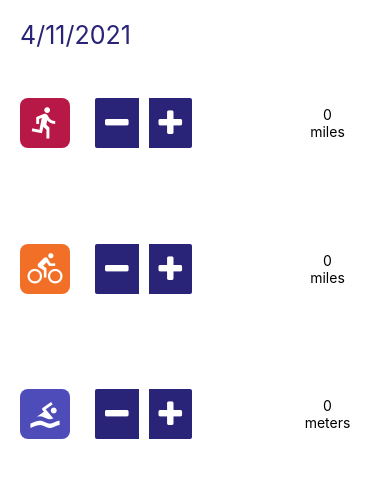
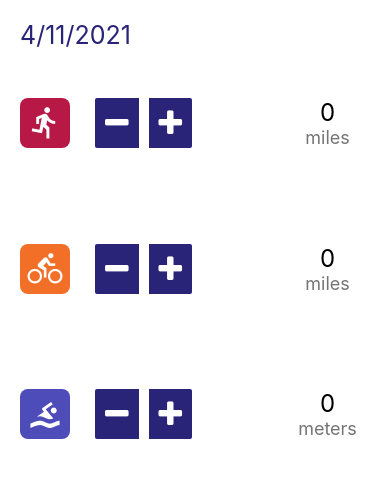
Before and after one commit to yushanwebdev/reactnd-UdaciFitness, a React Native app: screen / in a window 390 px wide. Shown: the top 489 px of the page. Built offline with nearby package versions, Linux system fonts and the light colour scheme.

Commit message:
feat: Add styles for metric counter texts

```diff
--- a/components/UdaciSteppers.js
+++ b/components/UdaciSteppers.js
@@ -1,7 +1,7 @@
 import React from 'react';
 import { View, Text, TouchableOpacity, StyleSheet, Platform } from 'react-native';
 import { FontAwesome, Entypo } from '@expo/vector-icons';
-import { purple, white } from '../utils/colors';
+import { gray, purple, white } from '../utils/colors';
 
 export default function UdaciSteppers({ max, unit, step, value, onIncrement, onDecrement }) {
     return (
@@ -32,8 +32,8 @@ export default function UdaciSteppers({ max, unit, step, value, onIncrement, onD
                     </TouchableOpacity>
                 </View>}
             <View style={styles.metricCounter}>
-                <Text>{value}</Text>
-                <Text>{unit}</Text>
+                <Text style={{fontSize: 24, textAlign: 'center'}}>{value}</Text>
+                <Text style={{fontSize: 18, color: gray}}>{unit}</Text>
             </View>
         </View>
     )
```
